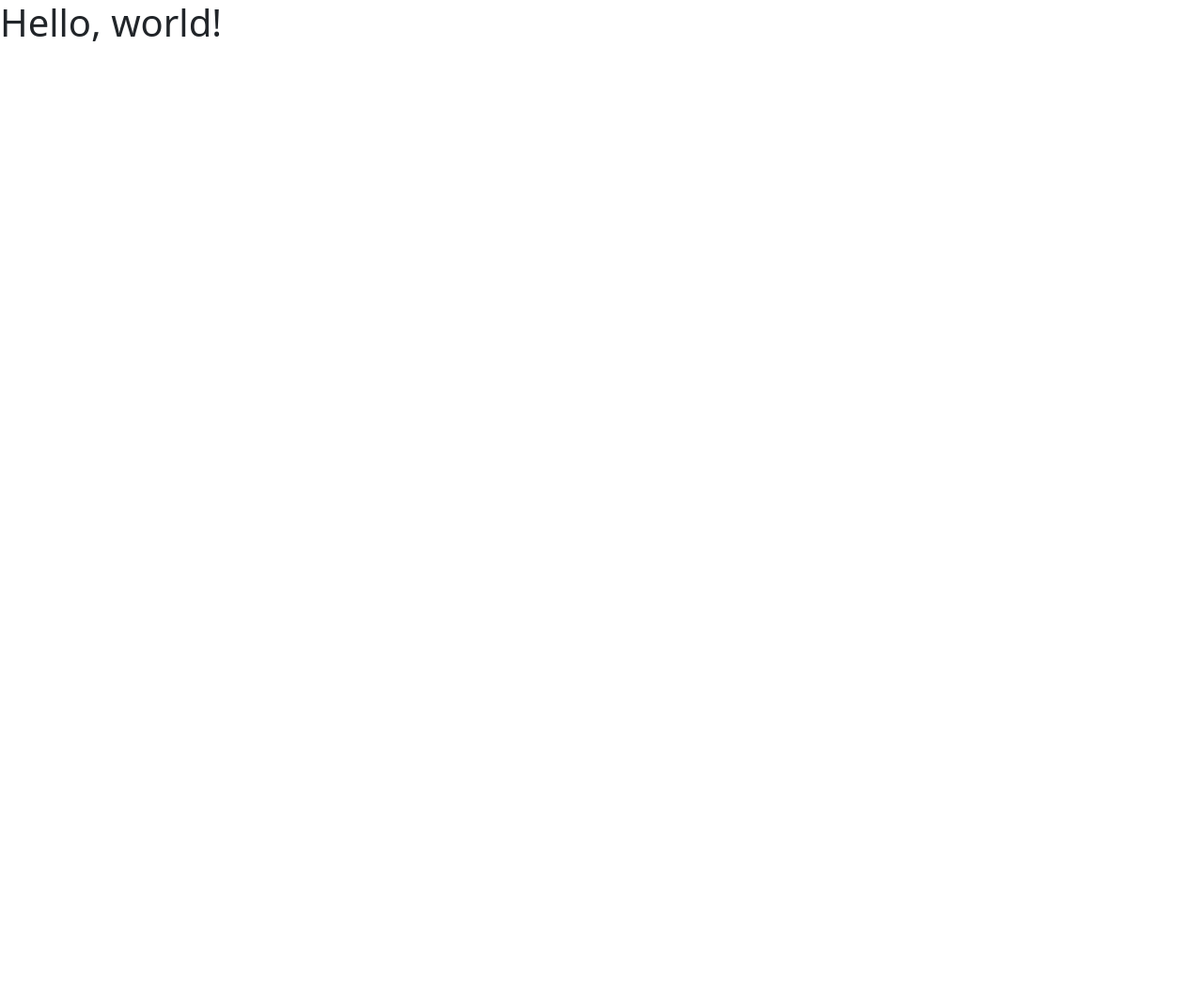
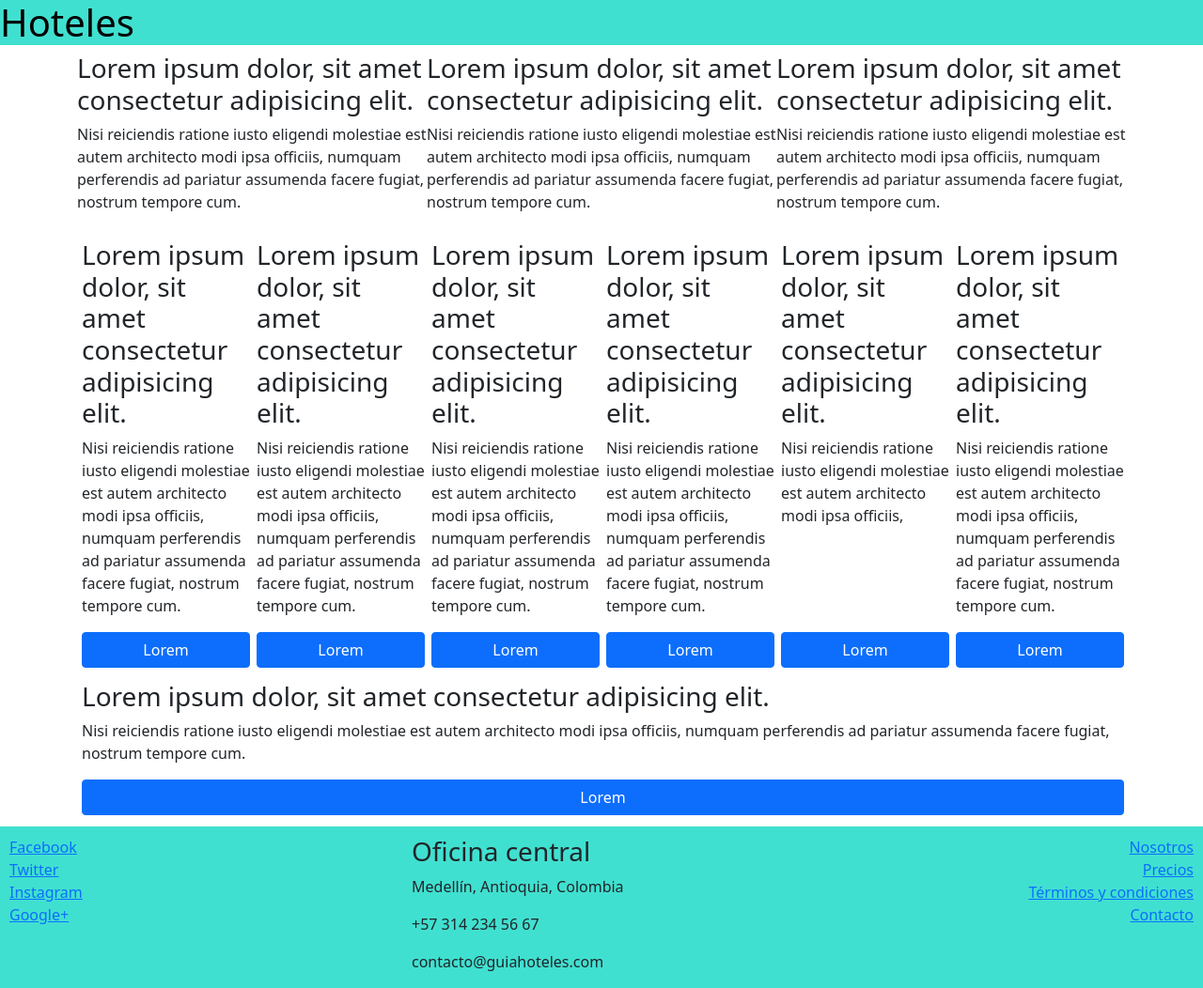
Before and after one commit to fulqjulio/BOOTSTRAP, a website: page index.html in a window 1280 px wide. Shown: the whole page at 94% size. Before the commit the page ends 800 px from the top, so only its background shows below. Drawn offline with nearby package versions, Linux system fonts and the light colour scheme.

Commit message:
Activity module 1

```diff
--- /dev/null
+++ b/css/main.css
@@ -0,0 +1,21 @@
+.jumbotron {
+    background-color: turquoise;
+    color: black;
+}
+
+footer {
+    padding: 10px 10px 0 10px;
+    background-color: turquoise;
+    margin-bottom: 0px;
+    margin-top: 10px;
+}
+
+.card-hotel {
+    flex: 1 150px;
+    padding: 2px 2px 2px 5px;
+    margin-top: 10px;
+}
+.btn-reserva {
+    width: 100%;
+
+}
--- a/index.html
+++ b/index.html
@@ -1,22 +1,149 @@
 <!doctype html>
 <html lang="en">
+
 <head>
   <!-- Required meta tags -->
   <meta charset="utf-8">
   <meta name="viewport" content="width=device-width, initial-scale=1">
 
   <!-- Bootstrap CSS -->
-    <link href="https://cdn.jsdelivr.net/npm/bootstrap@5.0.2/dist/css/bootstrap.min.css" rel="stylesheet" integrity="sha384-EVSTQN3/azprG1Anm3QDgpJLIm9Nao0Yz1ztcQTwFspd3yD65VohhpuuCOmLASjC" crossorigin="anonymous">
+  <link href="https://cdn.jsdelivr.net/npm/bootstrap@5.0.2/dist/css/bootstrap.min.css" rel="stylesheet"
+    integrity="sha384-EVSTQN3/azprG1Anm3QDgpJLIm9Nao0Yz1ztcQTwFspd3yD65VohhpuuCOmLASjC" crossorigin="anonymous">
+  <link href="css/main.css" rel="stylesheet">
 
-    <title>Hello, world!</title>
+  <title>Guía de hoteles</title>
 </head>
+
 <body>
-    <h1>Hello, world!</h1>
+  <div class="jumbotron">
+    <h1>Hoteles</h1>
+  </div>
+  <div class="container">
+    <div class="d-flex">
+      <div class="col-sm-4">
+        <h3>Lorem ipsum dolor, sit amet consectetur adipisicing elit.</h3>
+        <p>Nisi reiciendis ratione iusto eligendi molestiae est autem architecto modi ipsa officiis, numquam perferendis
+          ad pariatur assumenda facere fugiat, nostrum tempore cum.</p>
+      </div>
+      <div class="col-sm-4">
+        <h3>Lorem ipsum dolor, sit amet consectetur adipisicing elit.</h3>
+        <p>Nisi reiciendis ratione iusto eligendi molestiae est autem architecto modi ipsa officiis, numquam perferendis
+          ad pariatur assumenda facere fugiat, nostrum tempore cum.</p>
+      </div>
+      <div class="col-sm-4">
+        <h3>Lorem ipsum dolor, sit amet consectetur adipisicing elit.</h3>
+        <p>Nisi reiciendis ratione iusto eligendi molestiae est autem architecto modi ipsa officiis, numquam perferendis
+          ad pariatur assumenda facere fugiat, nostrum tempore cum.</p>
+      </div>
+    </div>
 
+    <div class="d-flex flex-wrap flex-row-reverse">
+      <div class="card-hotel d-flex flex-column justify-content-between">
+        <div>
+          <h3>Lorem ipsum dolor, sit amet consectetur adipisicing elit.</h3>
+          <p>Nisi reiciendis ratione iusto eligendi molestiae est autem architecto modi ipsa officiis, numquam
+            perferendis ad pariatur assumenda facere fugiat, nostrum tempore cum.</p>
+        </div>
+        <div>
+          <button class="btn btn-primary btn-reserva">Lorem </button>
+        </div>
+      </div>
+      <div class="card-hotel d-flex flex-column justify-content-between">
+        <div>
+          <h3>Lorem ipsum dolor, sit amet consectetur adipisicing elit.</h3>
+          <p>Nisi reiciendis ratione iusto eligendi molestiae est autem architecto modi ipsa officiis,</p>
+        </div>
+        <div>
+          <button class="btn btn-primary btn-reserva">Lorem </button>
+        </div>
+      </div>
+      <div class="card-hotel d-flex flex-column justify-content-between">
+        <div>
+          <h3>Lorem ipsum dolor, sit amet consectetur adipisicing elit.</h3>
+          <p>Nisi reiciendis ratione iusto eligendi molestiae est autem architecto modi ipsa officiis, numquam
+            perferendis
+            ad pariatur assumenda facere fugiat, nostrum tempore cum.</p>
+        </div>
+        <div>
+          <button class="btn btn-primary btn-reserva">Lorem </button>
+        </div>
+      </div>
+      <div class="card-hotel d-flex flex-column justify-content-between">
+        <div>
+          <h3>Lorem ipsum dolor, sit amet consectetur adipisicing elit.</h3>
+          <p>Nisi reiciendis ratione iusto eligendi molestiae est autem architecto modi ipsa officiis, numquam
+            perferendis
+            ad pariatur assumenda facere fugiat, nostrum tempore cum.</p>
+        </div>
+        <div>
+          <button class="btn btn-primary btn-reserva">Lorem </button>
+        </div>
+      </div>
+      <div class="card-hotel d-flex flex-column justify-content-between">
+        <div>
+          <h3>Lorem ipsum dolor, sit amet consectetur adipisicing elit.</h3>
+          <p>Nisi reiciendis ratione iusto eligendi molestiae est autem architecto modi ipsa officiis, numquam
+            perferendis
+            ad pariatur assumenda facere fugiat, nostrum tempore cum.</p>
+        </div>
+        <div>
+          <button class="btn btn-primary btn-reserva">Lorem </button>
+        </div>
+      </div>
+      <div class="card-hotel d-flex flex-column justify-content-between">
+        <div>
+          <h3>Lorem ipsum dolor, sit amet consectetur adipisicing elit.</h3>
+          <p>Nisi reiciendis ratione iusto eligendi molestiae est autem architecto modi ipsa officiis, numquam
+            perferendis
+            ad pariatur assumenda facere fugiat, nostrum tempore cum.</p>
+        </div>
+        <div>
+          <button class="btn btn-primary btn-reserva">Lorem </button>
+        </div>
+      </div>
+      <div class="card-hotel d-flex flex-column justify-content-between">
+        <div>
+          <h3>Lorem ipsum dolor, sit amet consectetur adipisicing elit.</h3>
+          <p>Nisi reiciendis ratione iusto eligendi molestiae est autem architecto modi ipsa officiis, numquam
+            perferendis
+            ad pariatur assumenda facere fugiat, nostrum tempore cum.</p>
+        </div>
+        <div>
+          <button class="btn btn-primary btn-reserva">Lorem </button>
+        </div>
+      </div>
+    </div>
+  </div>
+  <footer>
+    <div class="row">
+      <div class="col-sm-4 d-flex flex-column">
+        <a href="https://www.facebook.com">Facebook</a>
+        <a href="https://www.twitter.com">Twitter</a>
+        <a href="https://www.instagram.com">Instagram</a>
+        <a href="https://www.google.com">Google+</a>
+      </div>
+      <div class="col-sm-4">
+        <address>
+          <h3>Oficina central</h3>
+          <p>Medellín, Antioquia, Colombia</p>
+          <p>+57 314 234 56 67</p>
+          <p>contacto@guiahoteles.com</p>
+        </address>
+      </div>
+      <div class="col-sm-4 d-flex flex-column align-items-end">
+        <a href="https://www.facebook.com">Nosotros</a>
+        <a href="https://www.twitter.com">Precios</a>
+        <a href="https://www.instagram.com">Términos y condiciones</a>
+        <a href="https://www.google.com">Contacto</a>
+      </div>
+    </div>
+  </footer>
   <!-- Optional JavaScript; choose one of the two! -->
 
   <!-- Option 1: Bootstrap Bundle with Popper -->
-    <script src="https://cdn.jsdelivr.net/npm/bootstrap@5.0.2/dist/js/bootstrap.bundle.min.js" integrity="sha384-MrcW6ZMFYlzcLA8Nl+NtUVF0sA7MsXsP1UyJoMp4YLEuNSfAP+JcXn/tWtIaxVXM" crossorigin="anonymous"></script>
+  <script src="https://cdn.jsdelivr.net/npm/bootstrap@5.0.2/dist/js/bootstrap.bundle.min.js"
+    integrity="sha384-MrcW6ZMFYlzcLA8Nl+NtUVF0sA7MsXsP1UyJoMp4YLEuNSfAP+JcXn/tWtIaxVXM"
+    crossorigin="anonymous"></script>
 
   <!-- Option 2: Separate Popper and Bootstrap JS -->
   <!--
@@ -24,4 +151,5 @@
     <script src="https://cdn.jsdelivr.net/npm/bootstrap@5.0.2/dist/js/bootstrap.min.js" integrity="sha384-cVKIPhGWiC2Al4u+LWgxfKTRIcfu0JTxR+EQDz/bgldoEyl4H0zUF0QKbrJ0EcQF" crossorigin="anonymous"></script>
     -->
 </body>
+
 </html>
```
Lines whose indentation alone changed are shown as unchanged.
